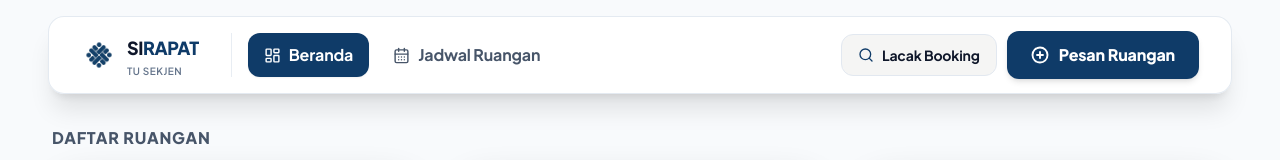
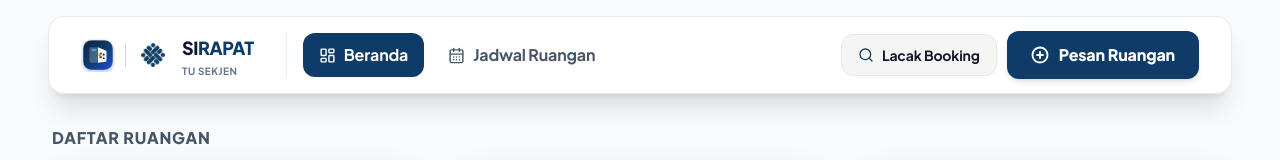
Before and after one commit to sarwoadjikaton-hash/roombook, a React (Vite) app: page /dashboard in a window 1280 px wide. Shown: the top 160 px of the page. Built offline with nearby package versions, Linux system fonts and the light colour scheme; no server answers.

Commit message:
feat: show [ App Logo | Kemnaker Logo ] in header branding

```diff
--- a/src/components/common/Logo.tsx
+++ b/src/components/common/Logo.tsx
@@ -23,7 +23,7 @@ export const KemnakerLogo: React.FC<KemnakerLogoProps> = ({
 
   return (
     <div className={`flex items-center gap-3.5 select-none ${className}`}>
-      {/* Gambar Asli File Logo KEMNAKER RI (Render Langsung dengan Filter Putih Solid Transparan) */}
+      {/* Gambar Asli File Logo KEMNAKER RI */}
       <img
         src="/logo-kemnaker.png"
         alt="Logo Resmi SIRAPAT KEMNAKER RI"
@@ -54,7 +54,7 @@ export const KemnakerLogo: React.FC<KemnakerLogoProps> = ({
   );
 };
 
-// 2. Logo Utama Aplikasi SIRAPAT TU SEKJEN (Menggunakan Logo Resmi Kemnaker)
+// 2. Logo Header & Navbar: [ Logo Aplikasi | Logo Kemnaker ] + Teks SIRAPAT TU SEKJEN
 interface LogoProps {
   size?: 'sm' | 'md' | 'lg' | 'xl';
   variant?: 'light' | 'dark' | 'auto';
@@ -71,15 +71,35 @@ export const Logo: React.FC<LogoProps> = ({
   className = '',
 }) => {
   const iconDimensions = {
-    sm: { size: 28, title: 'text-base', subtitle: 'text-[9px]' },
-    md: { size: 36, title: 'text-lg', subtitle: 'text-[10px]' },
-    lg: { size: 44, title: 'text-xl', subtitle: 'text-sm' },
-    xl: { size: 56, title: 'text-2xl', subtitle: 'text-base' },
+    sm: { size: 26, dividerH: 'h-5', title: 'text-base', subtitle: 'text-[9px]' },
+    md: { size: 34, dividerH: 'h-6', title: 'text-lg', subtitle: 'text-[10px]' },
+    lg: { size: 42, dividerH: 'h-8', title: 'text-xl', subtitle: 'text-sm' },
+    xl: { size: 52, dividerH: 'h-10', title: 'text-2xl', subtitle: 'text-base' },
   }[size];
 
   return (
     <div className={`flex items-center gap-2.5 select-none ${className}`}>
-      {/* Logo Resmi Kemnaker */}
+      {/* 1. Logo Aplikasi SIRAPAT */}
+      <img
+        src="/logo.svg"
+        alt="Logo Aplikasi SIRAPAT"
+        style={{
+          width: iconDimensions.size,
+          height: iconDimensions.size,
+        }}
+        className="shrink-0 object-contain rounded-md drop-shadow-xs transition-transform duration-300 hover:scale-105"
+      />
+
+      {/* Pembatas Garis Vertikal (Separator: Logo Aplikasi | Logo Kemnaker) */}
+      <span
+        className={`w-px ${iconDimensions.dividerH} ${
+          variant === 'light'
+            ? 'bg-white/30'
+            : 'bg-stone-300 dark:bg-stone-700'
+        }`}
+      />
+
+      {/* 2. Logo Resmi Kementerian Ketenagakerjaan RI */}
       <img
         src="/logo-kemnaker.png"
         alt="Logo Resmi Kemnaker RI"
@@ -98,15 +118,15 @@ export const Logo: React.FC<LogoProps> = ({
         }}
       />
 
-      {/* Logotype Text */}
+      {/* 3. Logotype Text */}
       {showText && (
-        <div className="flex flex-col min-w-0">
+        <div className="flex flex-col min-w-0 ml-0.5">
           <div className="flex items-center leading-none">
             <span
               className={`font-black tracking-tight ${iconDimensions.title} ${
                 variant === 'light'
                   ? 'text-white'
-                  : 'text-slate-900'
+                  : 'text-slate-900 dark:text-white'
               }`}
             >
               SI
@@ -117,8 +137,8 @@ export const Logo: React.FC<LogoProps> = ({
           </div>
           {showSubtitle && (
             <span
-              className={`font-semibold tracking-wider uppercase mt-1 leading-none ${iconDimensions.subtitle} ${
-                variant === 'light' ? 'text-slate-300' : 'text-slate-500'
+              className={`font-bold tracking-wider uppercase mt-1 leading-none ${iconDimensions.subtitle} ${
+                variant === 'light' ? 'text-slate-300' : 'text-slate-500 dark:text-slate-400'
               }`}
             >
               TU SEKJEN
```
